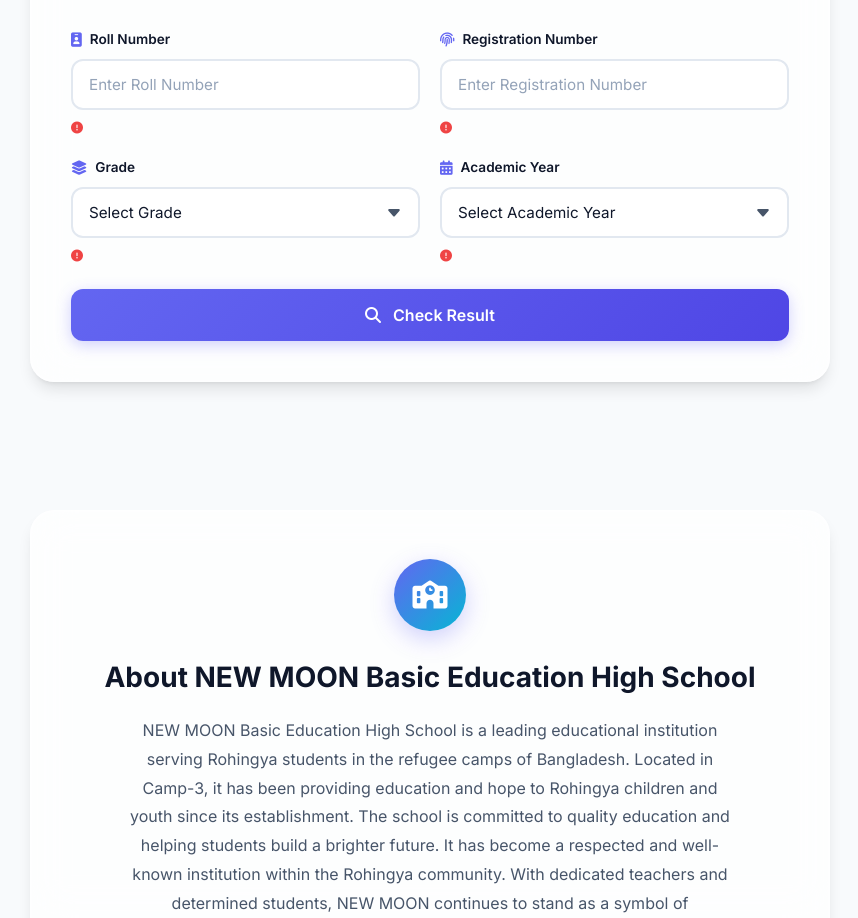
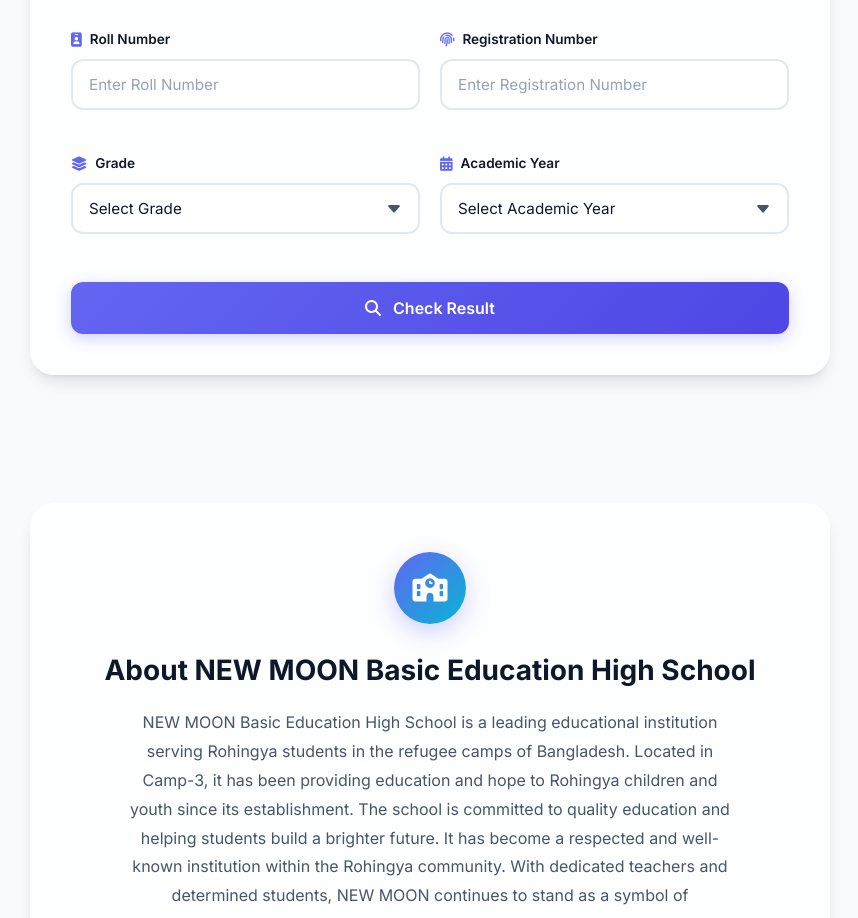
Before and after one commit to Rjkamal-coder/new-moon-results, a plain HTML site: page index.html in a window 1280 px wide. Shown: the part 1190-2108 px from the top of the page, without its empty margins (210-1068 px from the left). Drawn offline with nearby package versions, Linux system fonts and the light colour scheme.

Commit message:
Comment out error message icon styling
Comment out the error message styling for Font Awesome icon.

```diff
--- a/newfinal3.css
+++ b/newfinal3.css
@@ -567,12 +567,12 @@
     gap: 0.25rem;
 }
 
-.error-msg::before {
+/*.error-msg::before {
     content: '\f06a';
     font-family: 'Font Awesome 6 Free';
     font-weight: 900;
     font-size: 0.75rem;
-}
+}*/
 
 .search-btn {
     display: inline-flex;
```
